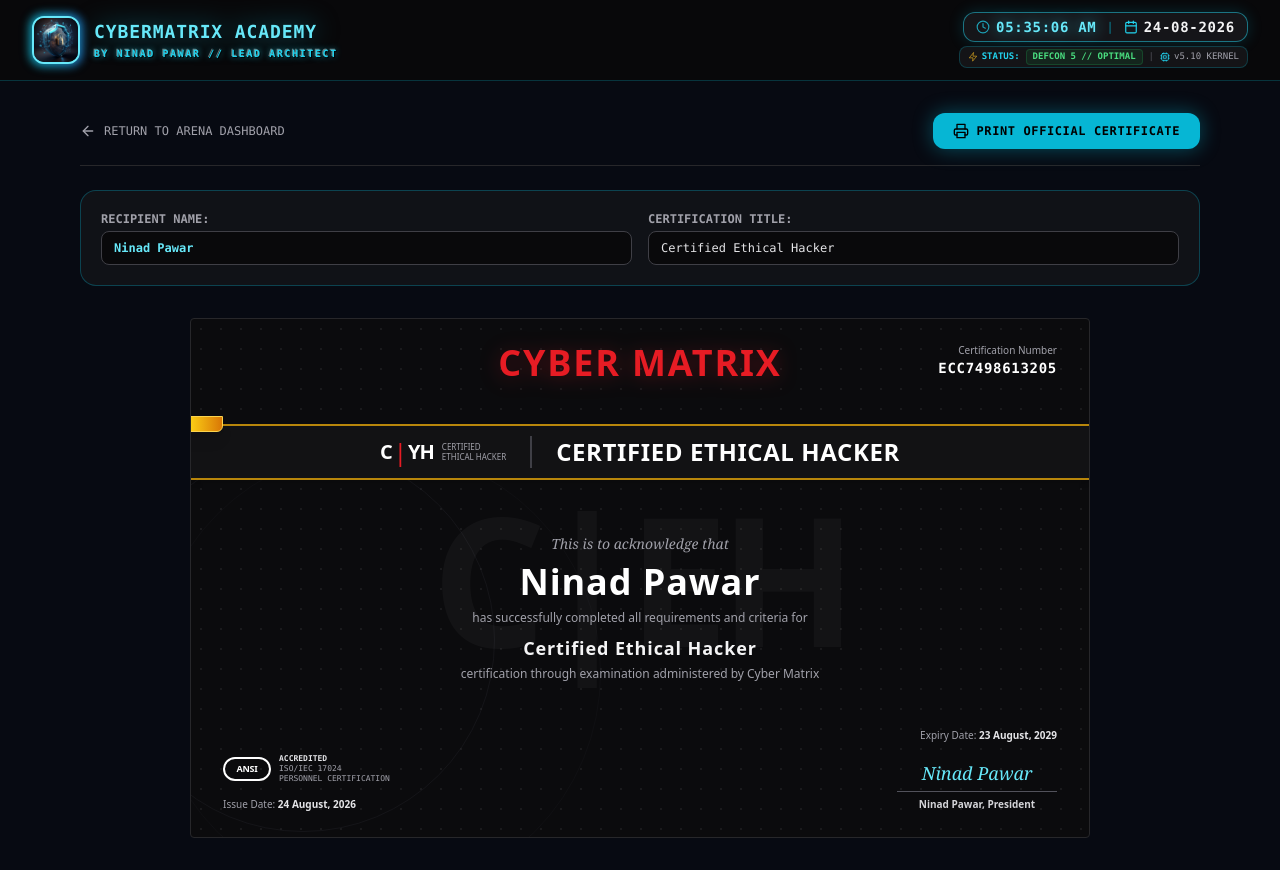
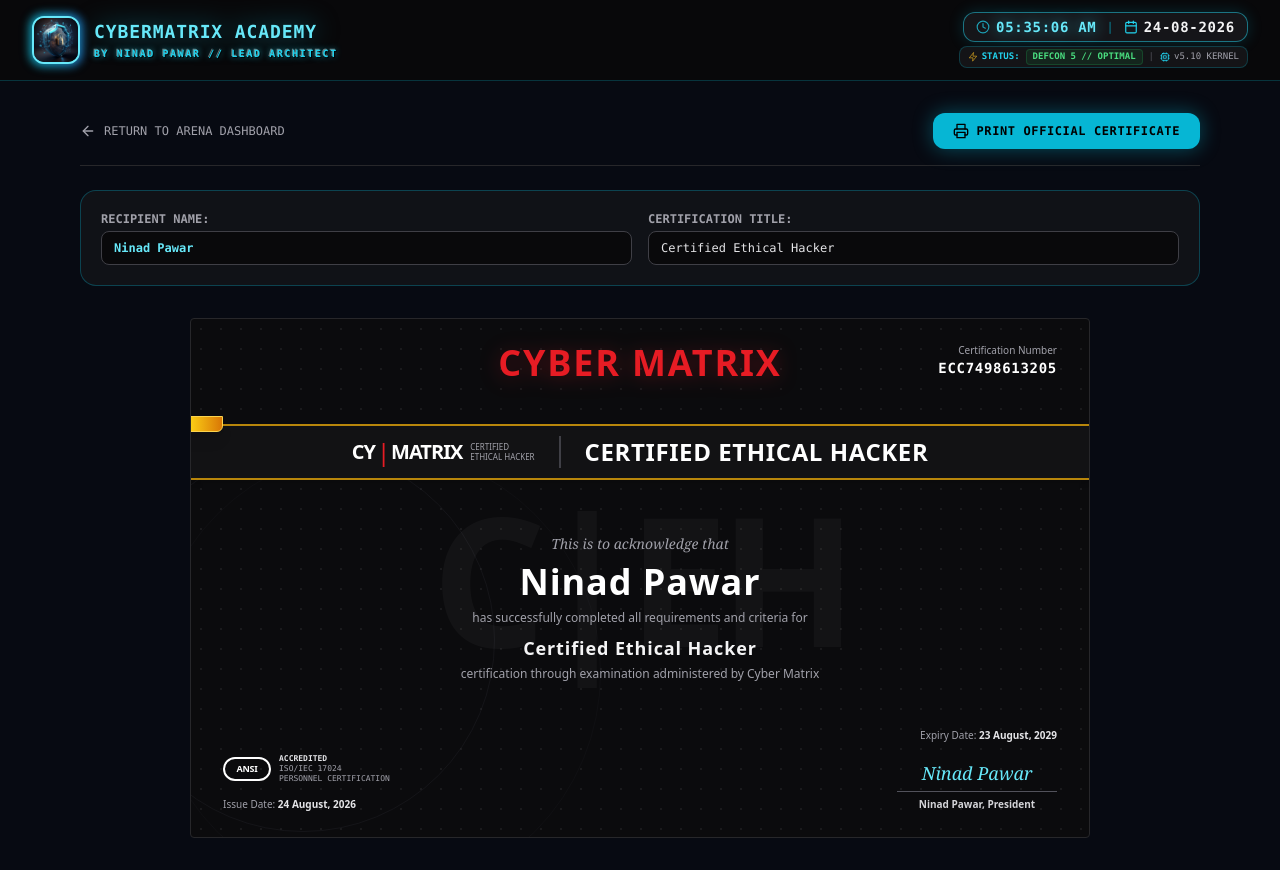
Before and after one commit to ninadcyber88-max/cybermatrix-academy, a Next.js app: page /certificate in a window 1280 px wide. Built offline with nearby package versions, Linux system fonts and the light colour scheme.

Commit message:
fix: text added

```diff
--- a/app/certificate/page.tsx
+++ b/app/certificate/page.tsx
@@ -105,9 +105,9 @@ export default function CertificatePage() {
                   {/* CEH Logo Badge */}
                   <div className="flex items-center space-x-2 border-r-2 border-zinc-700 pr-6 shrink-0">
                     <div className="flex items-center font-black tracking-tighter text-lg sm:text-xl">
-                      <span className="text-white">C</span>
+                      <span className="text-white">CY</span>
                       <span className="text-[#e61c24] mx-0.5 text-2xl font-light">|</span>
-                      <span className="text-white">YH</span>
+                      <span className="text-white">MATRIX</span>
                     </div>
                     <div className="text-[8px] leading-tight text-zinc-400 uppercase font-sans text-left">
                       <p>Certified</p>
```
